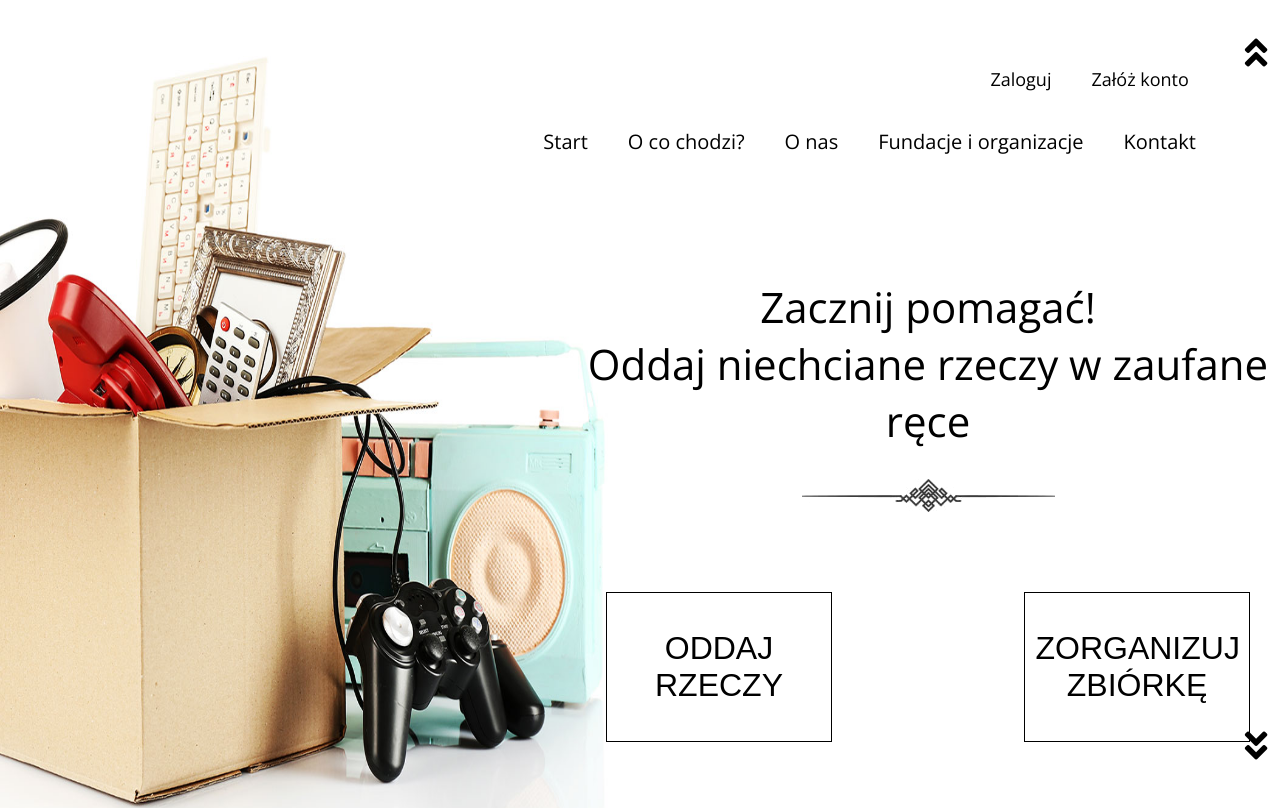
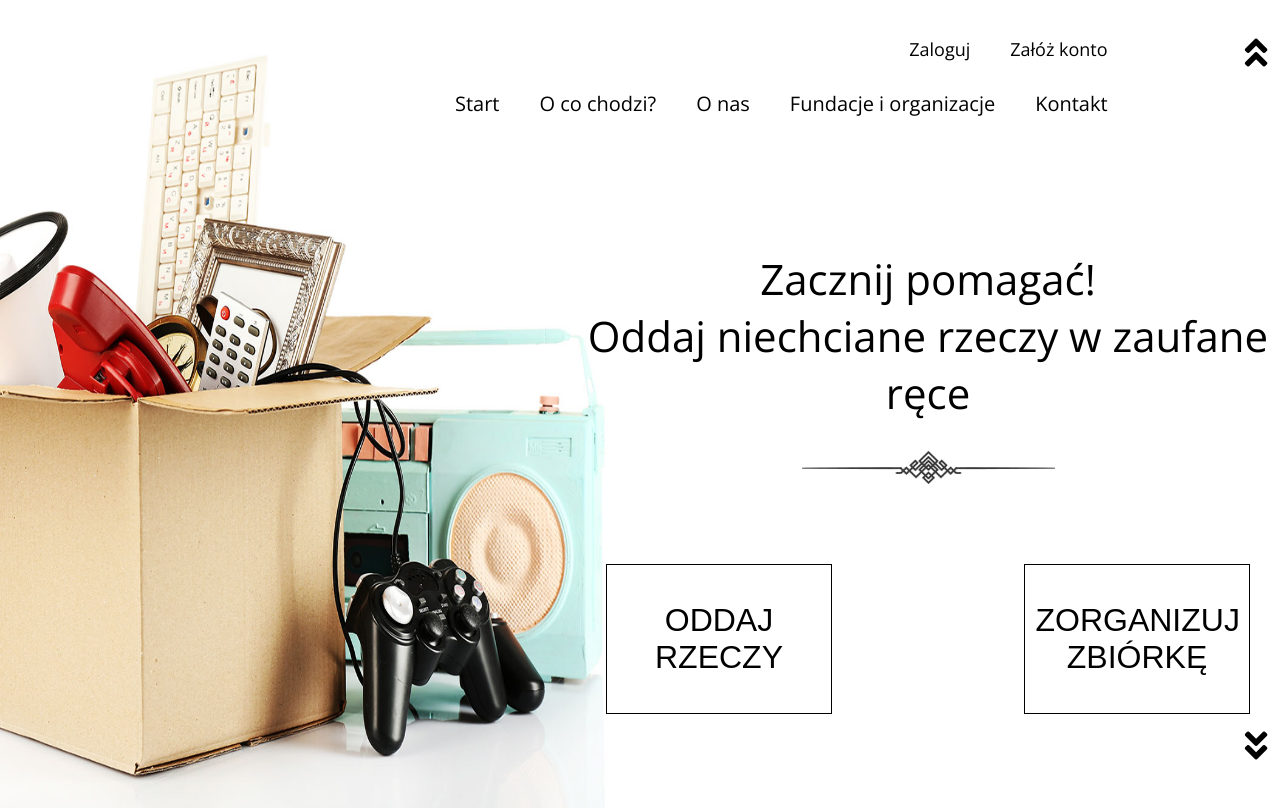
Before and after one commit to dorotakora/give-away-stuff, a React (Create React App) app: page / in a window 1280 px wide. Shown: the top 808 px of the page. Built offline with nearby package versions, Linux system fonts and the light colour scheme.

Commit message:
navbar fixed

```diff
--- a/src/Header.js
+++ b/src/Header.js
@@ -7,7 +7,8 @@ import {Link, Route} from "react-router-dom";
 
   class Header extends React.Component{
       state = {
-        isActive: false
+        isActive: false,
+        headerShow: false
       };
 
       scrollToTop = () => {
@@ -17,17 +18,36 @@ import {Link, Route} from "react-router-dom";
           scroll.scrollToBottom();
       };
 
+      componentDidMount() {
+          window.addEventListener('scroll', this.handleScroll);
+      }
+
+      handleScroll = () => {
+          if(window.scrollY > 0) {
+              this.setState({
+                  headerShow: true
+              })
+          }else {
+              this.setState({
+                  headerShow: false
+              })
+          }
+      };
+
       render() {
+
           return <>
               <div className={'header'}>
                   <div className={'header__right'}>
-                      <ul className={'header__log'}>
+                      <ul className={'header__log'}
+                          id={this.state.headerShow ? 'scrollNav' : ''}>
                           <li><Link to={"/login"}>Zaloguj</Link></li>
                           <li><Link to={"/register"}>Załóż konto</Link></li>
                       </ul>
                       <Route path="/login" component={Login}/>
                       <Route path="/register" component={Register}/>
-                      <nav className={'header__menu'}  id="navbar" >
+                      <nav className={'header__menu'}
+                           id={this.state.headerShow ? 'scrollNav' : ''}>
                           <i className="fas fa-angle-double-up" onClick={this.scrollToTop}/>
                           <ul className ="nav-items">
                               <li className="nav-item">
@@ -36,7 +56,7 @@ import {Link, Route} from "react-router-dom";
                                   to="info"
                                   spy={true}
                                   smooth={true}
-                                  offset={0}
+                                  offset={-120}
                                   duration= {500}>Start</LinkTo></li>
                               <li className="nav-item">
                                   <LinkTo
@@ -44,32 +64,34 @@ import {Link, Route} from "react-router-dom";
                                   to="steps"
                                   spy={true}
                                   smooth={true}
-                                  offset={0}
+                                  offset={-130}
                                   duration= {500}>O co chodzi?</LinkTo></li>
                               <li className="nav-item"><LinkTo
                                   activeClass="active"
                                   to="about"
                                   spy={true}
                                   smooth={true}
-                                  offset={0}
+                                  offset={-110}
                                   duration= {500}>O nas</LinkTo></li>
                               <li className="nav-item"><LinkTo
                                   activeClass="active"
                                   to="organizations"
                                   spy={true}
                                   smooth={true}
-                                  offset={0}
+                                  offset={-100}
                                   duration= {500}>Fundacje i organizacje</LinkTo></li>
                               <li className="nav-item"><LinkTo
                                   activeClass="active"
                                   to="footer"
                                   spy={true}
                                   smooth={true}
-                                  offset={0}
+                                  offset={-100}
                                   duration= {500}>Kontakt</LinkTo></li>
                           </ul>
                           <i className="fas fa-angle-double-down" onClick={this.scrollToBottom}/>
                       </nav>
+                  </div>
+
 
                       <div className={'header__info'}>
                           <p>Zacznij pomagać!</p>
@@ -80,7 +102,7 @@ import {Link, Route} from "react-router-dom";
                               <button>Zorganizuj zbiórkę</button>
                           </div>
                       </div>
-                  </div>
+
               </div>
           </>
       }
--- a/src/css/main.scss
+++ b/src/css/main.scss
@@ -19,25 +19,24 @@ body {
     background-repeat: no-repeat;
     background-size: 70% 100%;
 }
-
 .header__right {
-    width: 100%;
     display: flex;
-    flex-direction: column;
+    justify-content: center;
+    align-items: center;
 }
 .header__log {
+    top: 0;
+    position: fixed;
+    right: 8%;
     display: flex;
     justify-content: flex-end;
     align-items: center;
     list-style: none;
-    margin-right: 4%;
+    padding-right: 50px;
     li {
         margin-right: 0;
-        margin-top: 50px;
+        margin-top: 20px;
         padding: 10px 20px;
-    }
-    li:last-of-type {
-        margin-right: 20px;
     }
     li:hover {
         border: 1px solid yellow;
@@ -49,8 +48,10 @@ body {
     }
 }
 .header__menu {
-    //position: fixed;
-    margin-right: 5%;
+    position: fixed;
+    top: 70px;
+    right: 8%;
+    padding-right: 50px;
     ul {
         list-style: none;
         display: flex;
@@ -59,7 +60,7 @@ body {
     }
     li {
         margin-right: 0;
-        padding: 20px 20px;
+        padding: 15px 20px;
     }
     li:hover {
         border: 1px solid #000;
@@ -76,7 +77,7 @@ body {
     align-items: center;
     flex-direction: column;
 
-    margin-top: 8%;
+    margin-top: 250px;
     margin-bottom: 8%;
     padding-left: 45%;
     font-size: 42px;
@@ -277,6 +278,7 @@ img[alt='people picture'] {
 }
 .active {
     border: 1px solid #000;
+    padding: 15px 20px;
 }
 
 /*<--------------------------------Footer section-------------------------------->*/
@@ -418,6 +420,9 @@ img[alt='people picture'] {
 
 #login,
 #register {
+    position: fixed;
+    top: 133px;
+    left: 0;
     display: flex;
     justify-content: center;
     align-items: center;
@@ -477,3 +482,10 @@ img[alt='people picture'] {
     color: #000;
 }
 }
+
+#scrollNav {
+    background-color: rgba(250,250,250,08);
+    width: 100vw;
+    right: 0;
+    transition: 1s
+};
```
